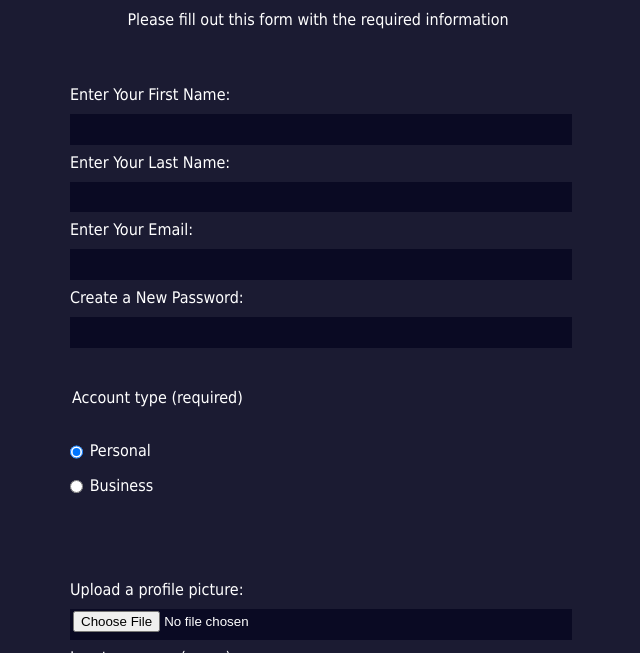
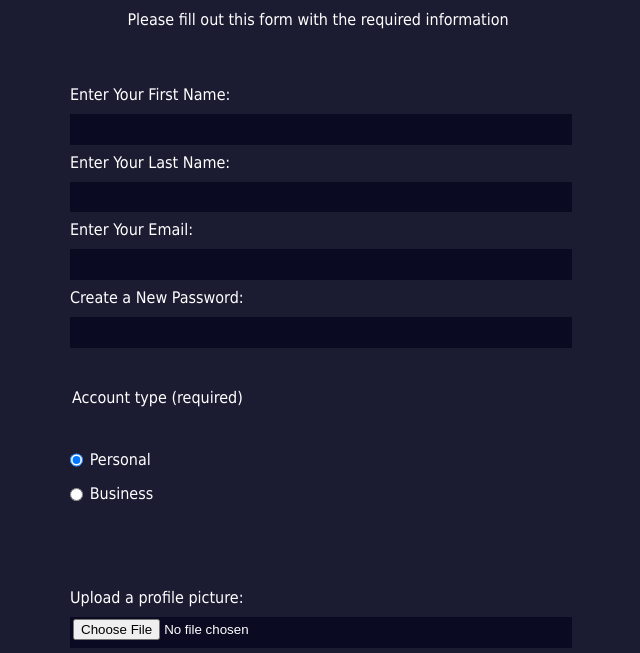
Before and after one commit to DanielDeaconescu/registration-form, a plain HTML site: page index.html in a window 1280 px wide. Shown: the part 92-745 px from the top of the page, without its empty margins (322-962 px from the left). Drawn offline with Linux system fonts and the light colour scheme.

Commit message:
Update index.html

```diff
--- a/index.html
+++ b/index.html
@@ -32,7 +32,7 @@
         </fieldset>
         <fieldset>
             <legend>Account type (required)</legend>
-            <label class="inline" for="personal">
+            <label for="personal">
                 <input class="inline" id="personal" type="radio" name="personal-business" checked>Personal
             </label>
             <label for="business">
```
